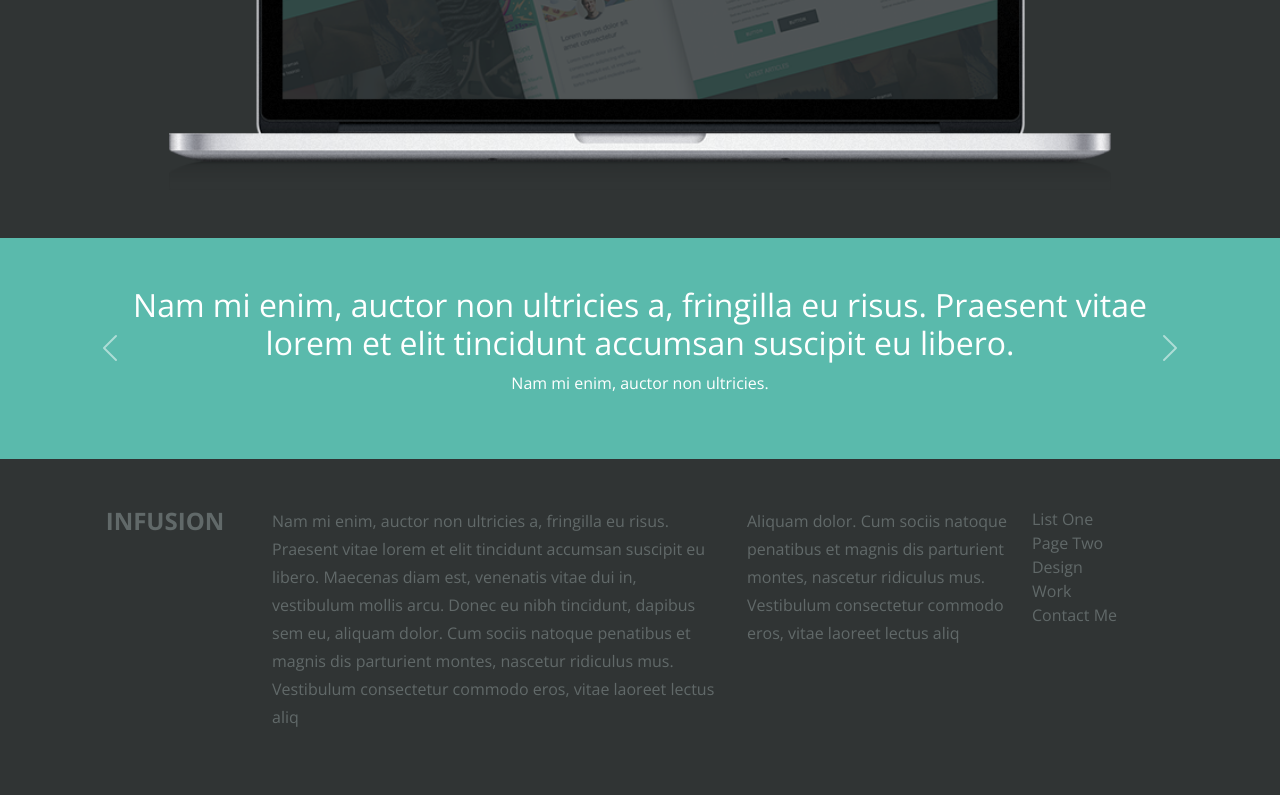
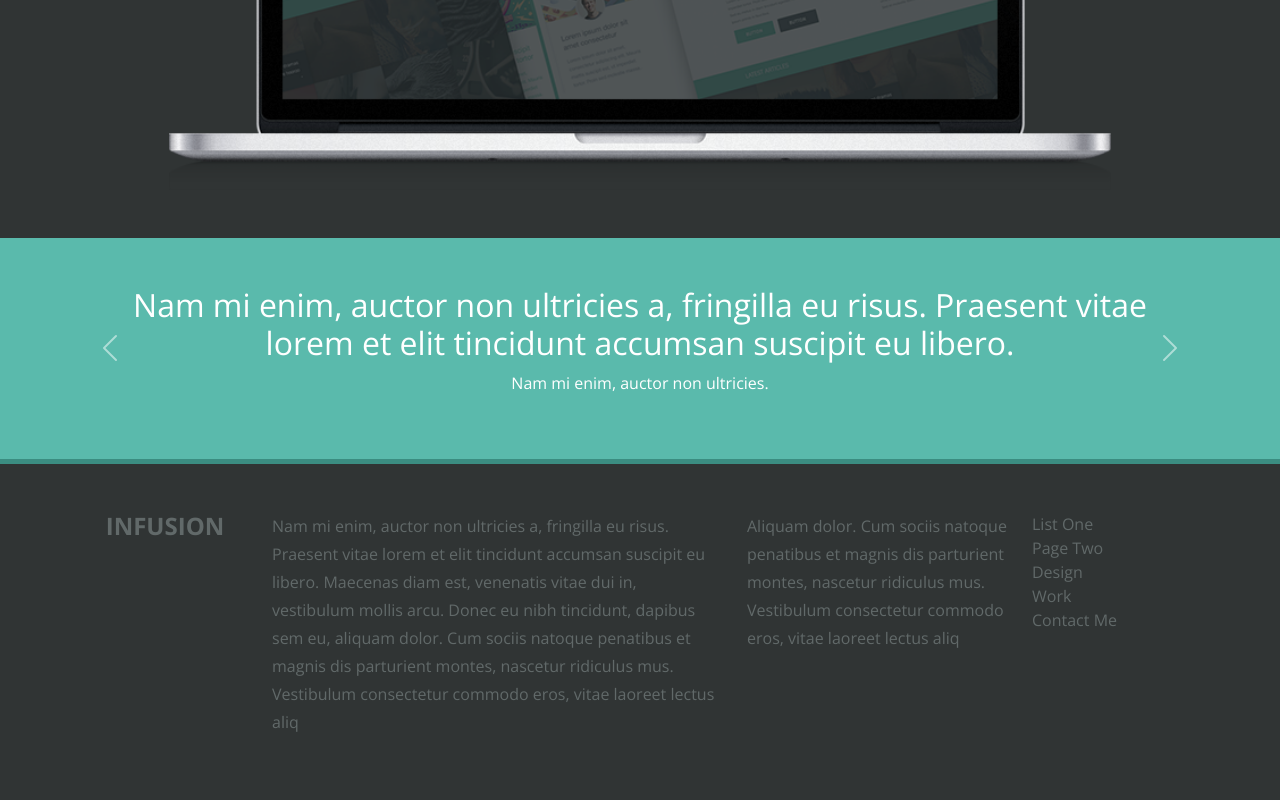
Before and after one commit to vini-se/Projeto-Infusion, a website: page src/index.html in a window 1280 px wide. Shown: the part 2750-3550 px from the top of the page. Drawn offline with nearby package versions, Linux system fonts and the light colour scheme; files that its build step writes are made by us from their sources.

Commit message:
Border bottom in Carousel.

```diff
--- a/src/index.html
+++ b/src/index.html
@@ -443,7 +443,7 @@
   </section>
 
   <!-- Carousel slide Sentences -->
-  <section class="carousel-senteces__container container-fluid bg-primary m-0 py-5 px-3 text-white">
+  <section class="carousel-senteces__container container-fluid bg-primary m-0 py-5 px-3 text-white border-bottom border-5 border-darken-pri">
     <div id="carouselSentences" class="carousel slide" data-bs-touch="false" data-bs-interval="false">
       <div class="carousel-inner text-center">
 
```
